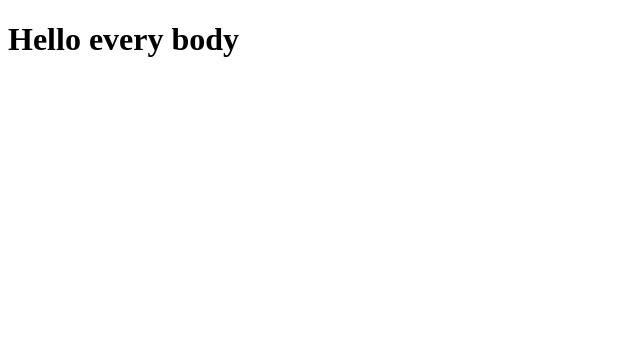
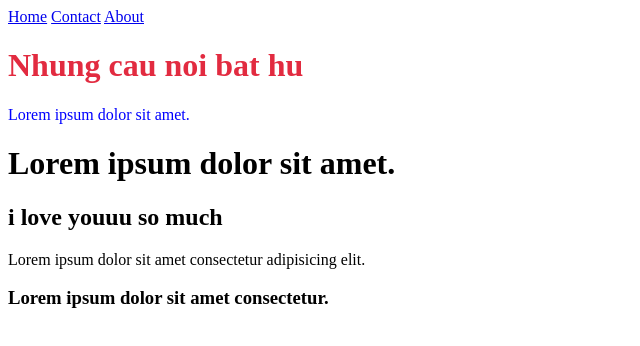
Before and after one commit to TuskBellion/Baby-don-t-, a plain HTML site: page index.html in a window 1280 px wide. Shown: the whole page, without its empty margins (0-640 px from the left). Drawn offline with Linux system fonts and the light colour scheme.

Commit message:
1.thaydoi1.htmlhtml

```diff
--- a/index.html
+++ b/index.html
@@ -3,9 +3,19 @@
 <head>
     <meta charset="UTF-8">
     <meta name="viewport" content="width=device-width, initial-scale=1.0">
+
+    <link rel="stylesheet" href="style.css">
     <title>BABYDONTCRY</title>
 </head>
 <body>
-    <h1>Hello every body</h1>
+    <a href="./">Home</a>
+    <a href="./contact.html">Contact</a>
+    <a href="./index1.html">About</a>
+    <h1 style="color: rgb(226, 43, 64);">Nhung cau noi bat hu</h1>
+    <p style="color: blue;">Lorem ipsum dolor sit amet.</p>
+    <h1>Lorem ipsum dolor sit amet.</h1>
+    <h2>i love youuu so much</h2>
+    <p>Lorem ipsum dolor sit amet consectetur adipisicing elit.</p>
+    <h3>Lorem ipsum dolor sit amet consectetur.</h3>
 </body>
 </html>
```
